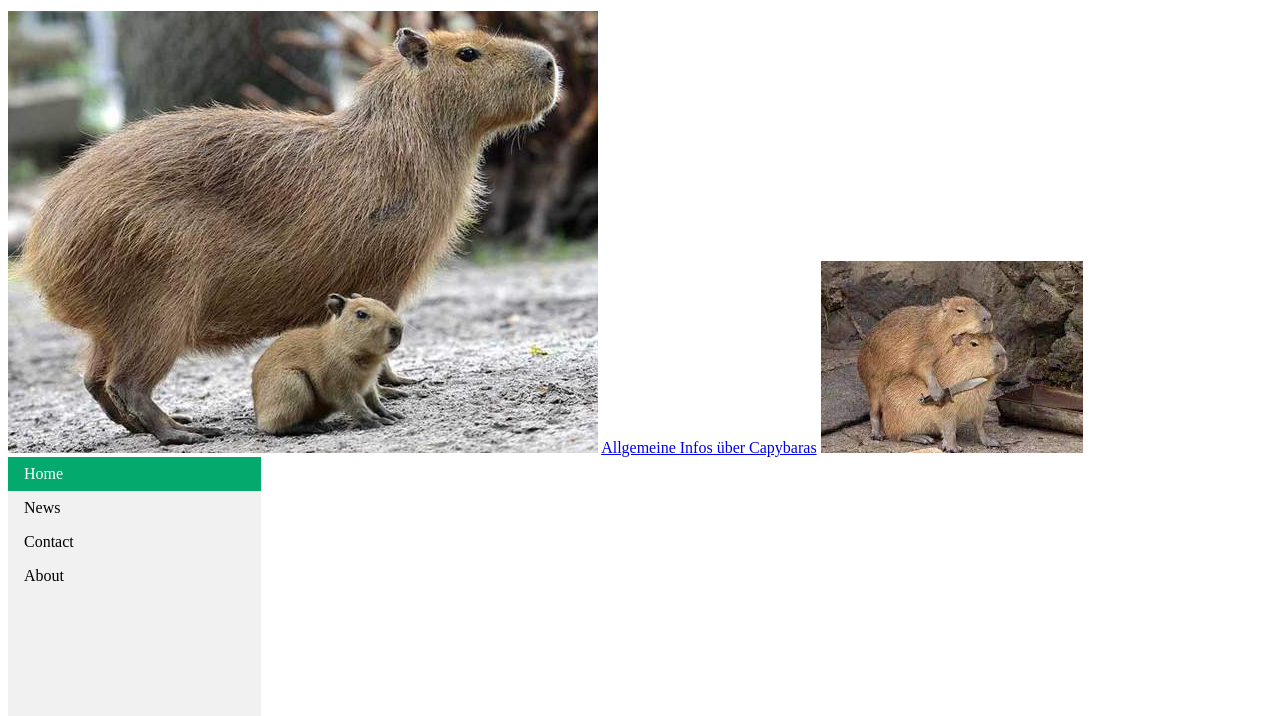
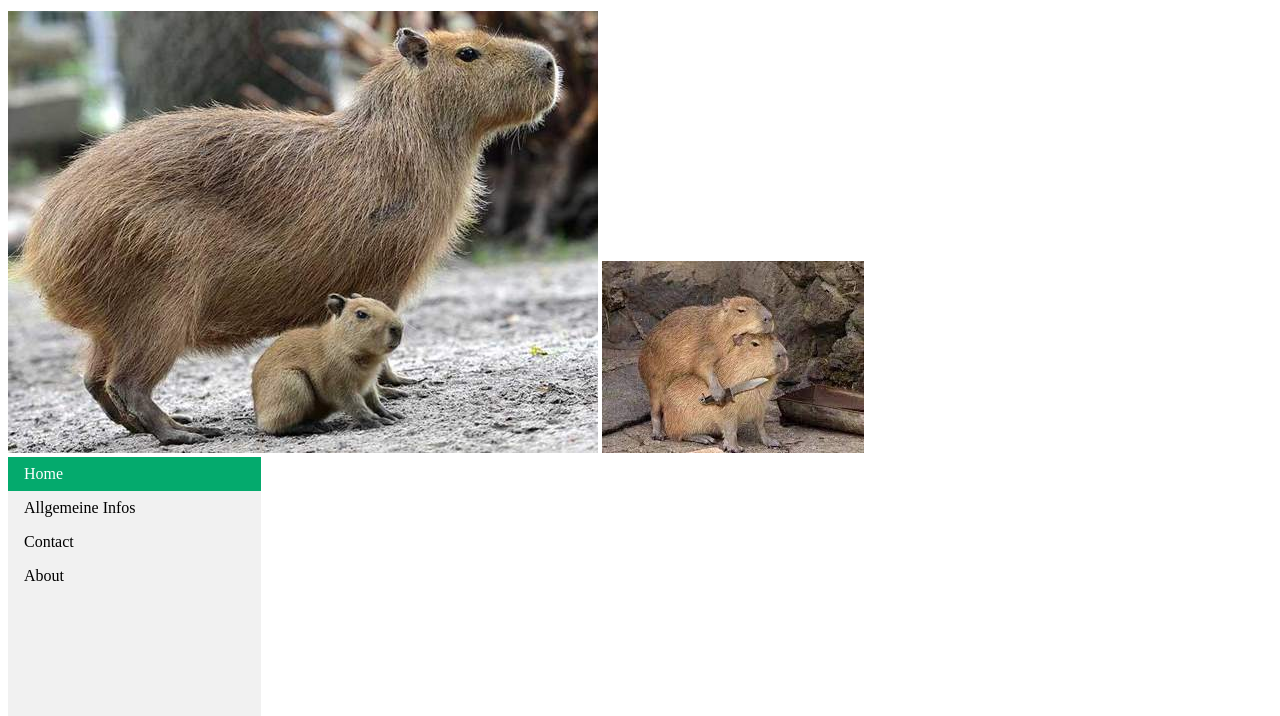
Before and after one commit to HTL-Waidhofen/sew-20220923-htmlpage-capybakas, a plain HTML site: page index.html in a window 1280 px wide. Shown: the part 84-800 px from the top of the page. Drawn offline with Linux system fonts and the light colour scheme.

Commit message:
updated index

```diff
--- a/index.html
+++ b/index.html
@@ -11,16 +11,13 @@
 
 	<img src="cabi.jpg">
 
-    <a href="allgemeines.html">Allgemeine Infos über Capybaras</a>
-
-
 
 
 	<img src="brutal.jfif"  >
 
 	<ul>
 		<li><a class="active" href="#home">Home</a></li>
-		<li><a href="#news">News</a></li>
+		<li><a href="allgemeines.html">Allgemeine Infos</a></li>
 		<li><a href="#contact">Contact</a></li>
 		<li><a href="#about">About</a></li>
 	</ul>
```
